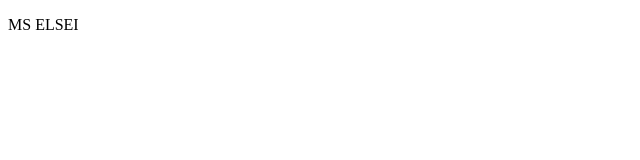
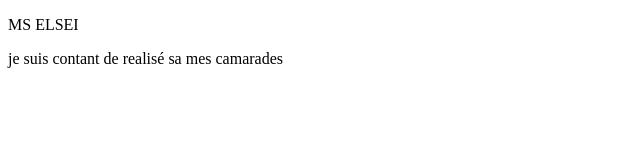
Before and after one commit to medfkr/test_technologies, a plain HTML site: page index.html in a window 1280 px wide. Shown: the whole page, without its empty margins (0-640 px from the left). Drawn offline with Linux system fonts and the light colour scheme.

Commit message:
Update index.html

```diff
--- a/index.html
+++ b/index.html
@@ -7,5 +7,6 @@
 </head>
 <body>
     <p>MS ELSEI</p>
+    <p>je suis contant de realisé sa mes camarades</p>
 </body>
 </html>
```
